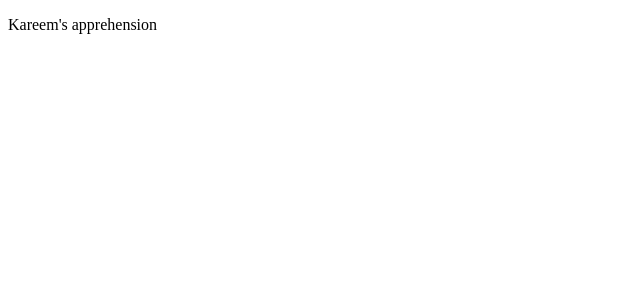
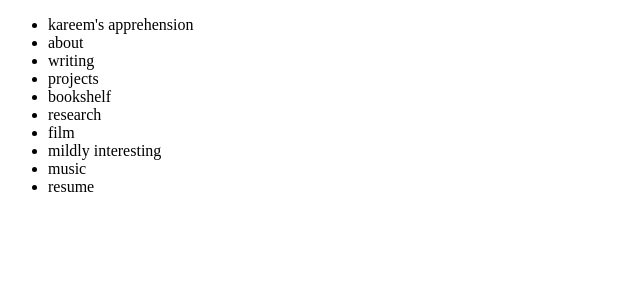
Before and after one commit to boshd/kareemarab, a Next.js app: page / in a window 1280 px wide. Shown: the top 300 px of the page, without its empty margins (0-640 px from the left). Built offline with nearby package versions, Linux system fonts and the light colour scheme.

Commit message:
added preliminary skeleton

```diff
--- a/pages/index.js
+++ b/pages/index.js
@@ -9,7 +9,18 @@ export default function Home() {
       </Head>
 
       <main>
-        <p>Kareem's apprehension</p>
+        <ul>
+          <li>kareem's apprehension</li>
+          <li>about</li>
+          <li>writing</li>
+          <li>projects</li>
+          <li>bookshelf</li>
+          <li>research</li>
+          <li>film</li>
+          <li>mildly interesting</li>
+          <li>music</li>
+          <li>resume</li>
+        </ul>
       </main>
     </div>
   )
```
